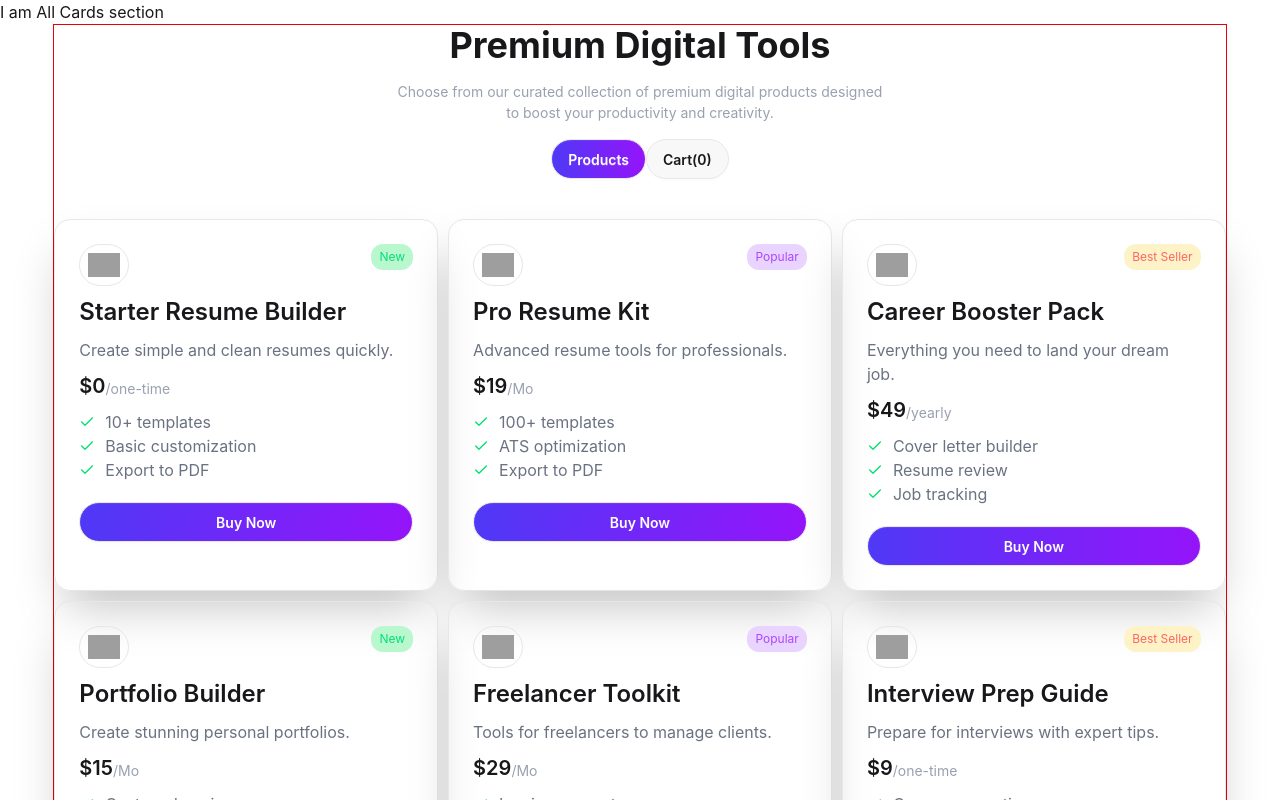
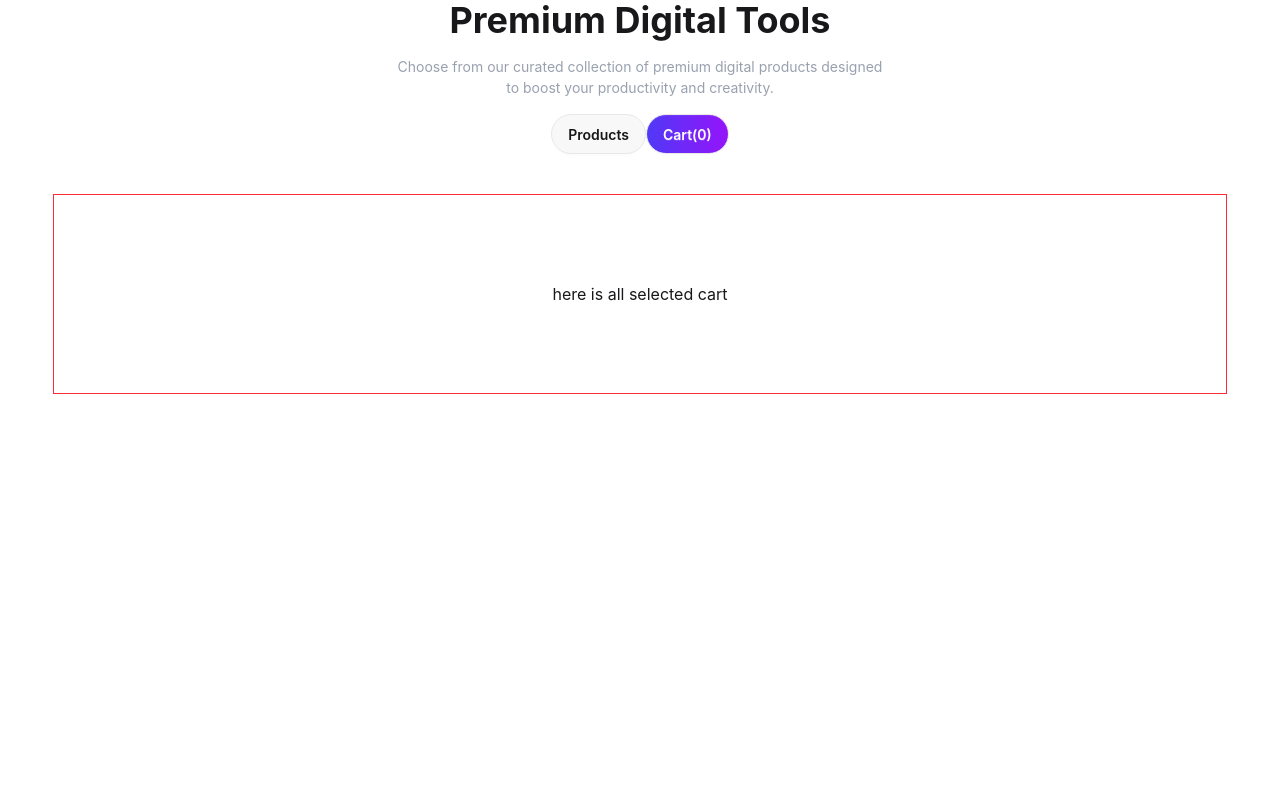
Before and after one commit to Mr-Xibon94/A6-digitaToolsPlatform-byMdMamunurRahman, a React (Vite) app: page / in a window 1280 px wide. Both pictures are taken after a click on the button "Cart(0)". Shown: the top 800 px of the page. Built offline with nearby package versions, Linux system fonts and the light colour scheme; grey boxes are pictures that could not be loaded.

Commit message:
added buttol toggling function

```diff
--- a/src/Components/Allcards.jsx
+++ b/src/Components/Allcards.jsx
@@ -1,16 +1,21 @@
-import React, { use } from 'react';
+import React, { use, useState } from 'react';
 import Cards from './Cards';
+import SelectedCart from './SelectedCart';
 
 const Allcards = ({ cardsDataPromise }) => {
     const allCardsData = use(cardsDataPromise);
 
-    console.log(allCardsData);
+    // it is state for toggling buttons
+    const [togleBtn, settogleBtn] = useState('products')
+
+
+
     return (
         <div>
-            <h1>I am All Cards section</h1>
+
 
             {/* it is my full card section  */}
-            <div className='border border-red-600 w-11/12 mx-auto'>
+            <div className=' w-11/12 mx-auto'>
                 {/* it is title head div of the card section  */}
                 <div className='text-center'>
                     <h1 className='text-4xl font-bold '>Premium Digital Tools</h1>
@@ -18,20 +23,36 @@ const Allcards = ({ cardsDataPromise }) => {
                     <div className='flex justify-center '>
 
                         {/* it is the two buttons which will togle  */}
-                        <button className='btn rounded-3xl text-white bodyColor'>Products</button>
-                        <button className='btn rounded-3xl'>Cart(0)</button>
+                        <button onClick={()=>(
+                            settogleBtn('products')
+                        )} className={`btn rounded-3xl ${togleBtn=='products'? 'bodyColor text-white':''}`}>Products</button>
+                        {/* BUTTON CART  */}
+                        <button onClick={()=>(
+                            settogleBtn('cart')
+                        )}  className={`btn rounded-3xl ${togleBtn=='cart'? 'bodyColor text-white':''}`}>Cart(0)</button>
                     </div>
                 </div>
 
                 {/* it is the all card interface  */}
+                <div >
+                    { togleBtn === "products"?
                     <div className='grid md:grid-cols-2 lg:grid-cols-3 gap-2.5 mt-10'>
+
                         {
 
                             allCardsData.map(card => (
-                            <Cards card={card}>
+                                <Cards key={card.id} card={card}>
 
                                 </Cards>
                             ))
+                        }
+                    </div> : togleBtn === 'cart'?
+                    <div className='border border-red-500 text-center flex justify-center items-center h-50 mt-10'>
+                        <SelectedCart>
+
+                        </SelectedCart>
+                    </div> : ''
+
                 }
 
                 </div>
--- /dev/null
+++ b/src/Components/SelectedCart.jsx
@@ -0,0 +1,11 @@
+import React from 'react';
+
+const SelectedCart = () => {
+    return (
+        <div>
+            <h1>here is all selected cart</h1>
+        </div>
+    );
+};
+
+export default SelectedCart;
```
Lines whose indentation alone changed are shown as unchanged.
